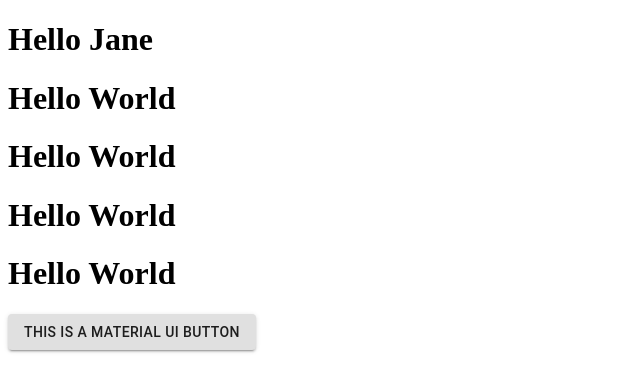
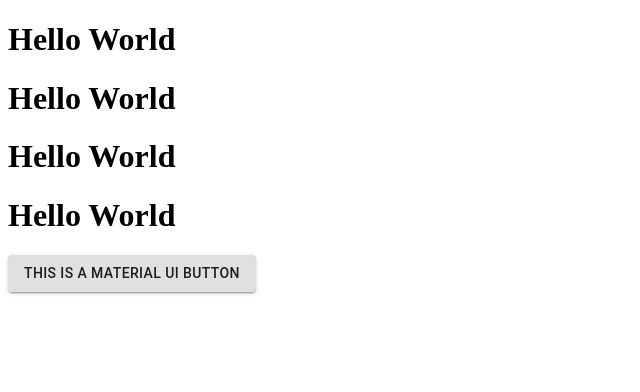
Before and after one commit to HRNYC32-Ubran-Journey/project-cat-walk, a React app: page / in a window 1280 px wide. Shown: the top 392 px of the page, without its empty margins (0-640 px from the left). Built offline with nearby package versions, Linux system fonts and the light colour scheme; the HTML template or start-up script is replaced by a standard one.

Commit message:
Fix most of the issues with App.js

```diff
--- a/src/App.js
+++ b/src/App.jsx
@@ -6,16 +6,20 @@ import Recomended from './components/recommended/index';
 import Reviews from './components/reviews/index';
 
 class App extends React.Component {
+  constructor(props) {
+    super(props);
+
+    this.state = {
+
+    };
+  }
+
   render() {
-    const { name } = this.props;
     return (
       <>
-        <h1>
-          Hello {name}
-        </h1>
         <Overview />
+        <Recomended />
         <Qa />
-        <Recomended />
         <Reviews />
         <Button variant="contained">this is a material UI button</Button>
       </>
--- a/src/index.js
+++ b/src/index.js
@@ -1,7 +1,7 @@
-import React from "react";
-import ReactDOM from "react-dom";
-import App from "./App";
+import React from 'react';
+import ReactDOM from 'react-dom';
+import App from './App';
 
-
-var mountNode = document.getElementById("app");
-ReactDOM.render(<App name="Jane" />, mountNode);
+const mountNode = document.getElementById('app');
+// Ignore this error, as long as you keeo this file closed the linter won't scream at you :)
+ReactDOM.render(<App />, mountNode);
```
